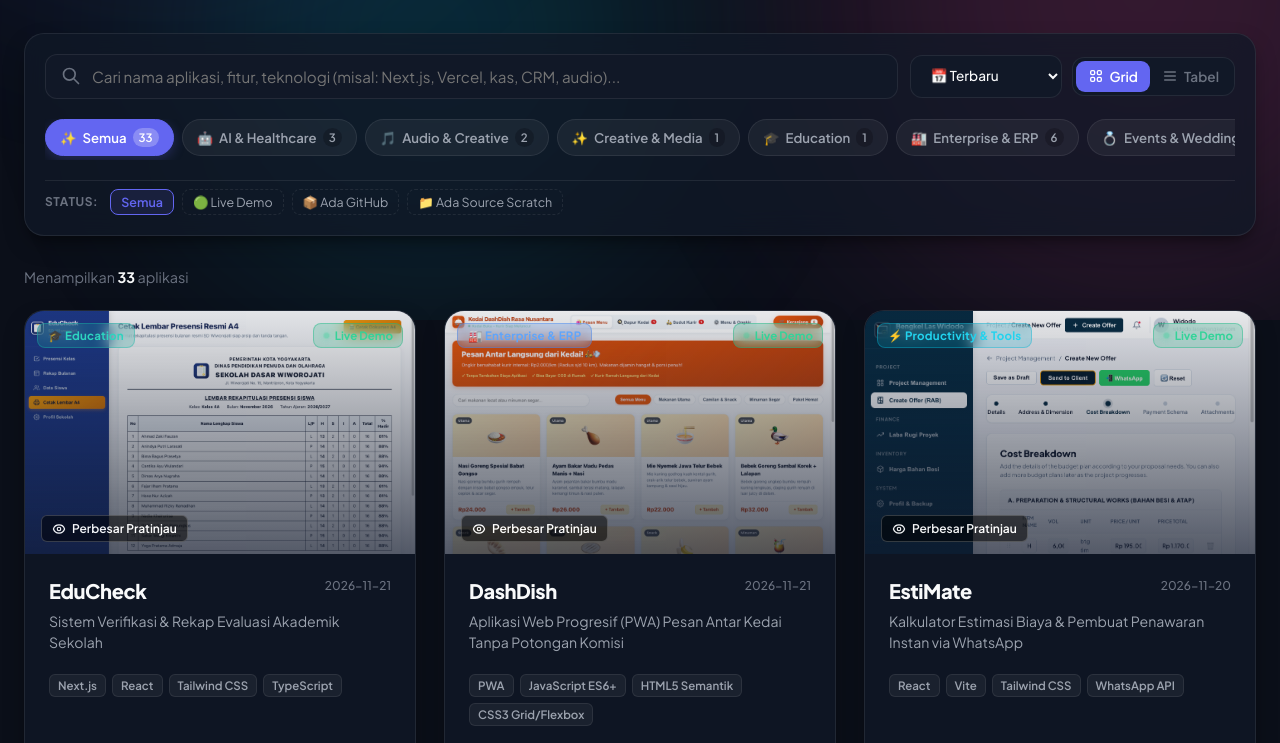
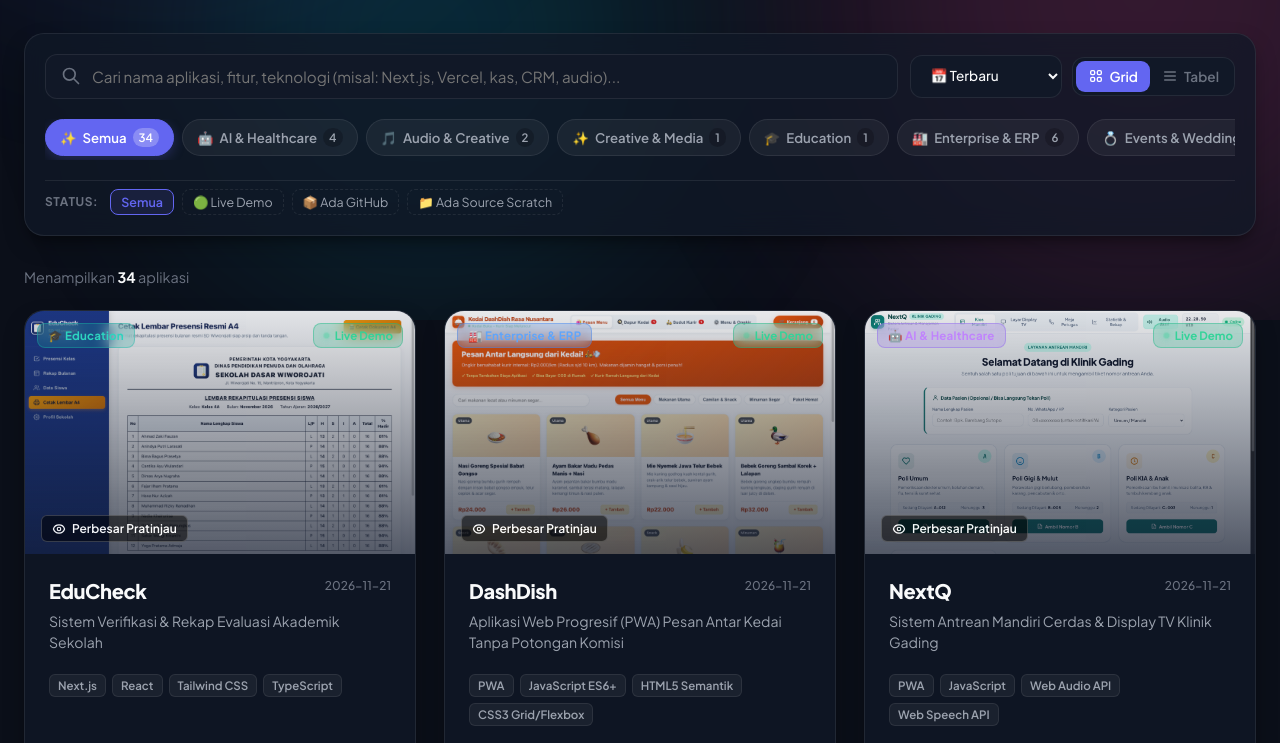
Before and after one commit to ibobatsuga/katalog, a plain HTML site: page index.html in a window 1280 px wide. Shown: the part 480-1223 px from the top of the page. Drawn offline with Linux system fonts and the light colour scheme.

Commit message:
feat: tambahkan NextQ dan perbarui screenshot aplikasi ke tampilan UI live non-login (NextQ, HypeLab, Rhapsody, Hospitalingo, LegoLogic, Muvo, EmeraldGate, PokoScrap, PokoBot, PokoMail, FluxyMail)

```diff
--- a/apps.js
+++ b/apps.js
@@ -866,5 +866,32 @@ const APPS_DATA = [
     "date": "2026-11-21",
     "conversationId": "",
     "screenshot": "dashdish.png"
+  },
+  {
+    "id": "nextq",
+    "name": "NextQ",
+    "originalTitle": "NextQ - Antrean Mandiri Cerdas",
+    "tagline": "Sistem Antrean Mandiri Cerdas & Display TV Klinik Gading",
+    "description": "Sistem antrean klinik mandiri berbasis web PWA terintegrasi untuk Klinik Gading. Memiliki Kios Sentuh Mandiri, Layar Display TV, dan Konsol Operator Dokter.",
+    "category": "AI & Healthcare",
+    "demoUrl": "https://nextq-kappa.vercel.app",
+    "githubUrl": "https://github.com/ibobatsuga/nextq",
+    "scratchPath": "/Users/ibobatsuga/.gemini/antigravity/scratch/nextq",
+    "techStack": [
+      "PWA",
+      "JavaScript",
+      "Web Audio API",
+      "Web Speech API",
+      "Vercel"
+    ],
+    "features": [
+      "Kios sentuh mandiri 4 poli klinik (Umum, Gigi, KIA/KB, Laboratorium)",
+      "Layar display TV antrean dengan audio calling Text-to-Speech otomatis",
+      "Konsol operator dokter & pemanggil antrean berikutnya terintegrasi",
+      "Cetak struk thermal 58mm/80mm & export rekap data CSV harian"
+    ],
+    "date": "2026-11-21",
+    "conversationId": "",
+    "screenshot": "nextq.png"
   }
 ];
--- a/index.html
+++ b/index.html
@@ -4,7 +4,7 @@
   <meta charset="UTF-8">
   <meta name="viewport" content="width=device-width, initial-scale=1.0">
   <title>Katalog Aplikasi FLUXY.ID — Portofolio & Direktori App</title>
-  <meta name="description" content="Katalog interaktif lengkap 33 aplikasi yang dibuat dan dikembangkan di FLUXY.ID">
+  <meta name="description" content="Katalog interaktif lengkap 34 aplikasi yang dibuat dan dikembangkan di FLUXY.ID">
   <link rel="preconnect" href="https://fonts.googleapis.com">
   <link rel="preconnect" href="https://fonts.gstatic.com" crossorigin>
   <link href="https://fonts.googleapis.com/css2?family=Plus+Jakarta+Sans:wght@400;500;600;700;800&family=JetBrains+Mono:wght@400;500;600&display=swap" rel="stylesheet">
@@ -60,7 +60,7 @@
         <div class="stat-card">
           <div class="stat-icon purple">📱</div>
           <div>
-            <div id="totalAppsCount" class="stat-number">33</div>
+            <div id="totalAppsCount" class="stat-number">34</div>
             <div class="stat-label">Total Aplikasi</div>
           </div>
         </div>
```
Also changed, not shown: apps.json (+27 -0 lines), public/screenshots/emeraldgate.png, public/screenshots/fluxy-mail.png, public/screenshots/hypelab.png, public/screenshots/legologic.png, public/screenshots/nextq.png (added), public/screenshots/poko-bot.png, public/screenshots/poko-mail.png, public/screenshots/poko-scrap.png, public/screenshots/rhapsody.png, 2 other files.
